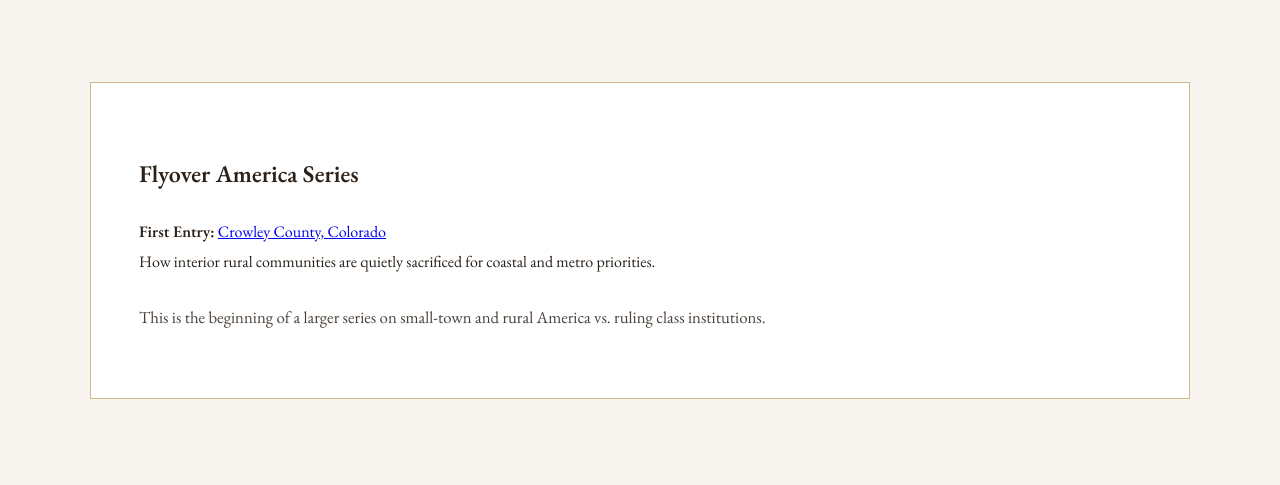
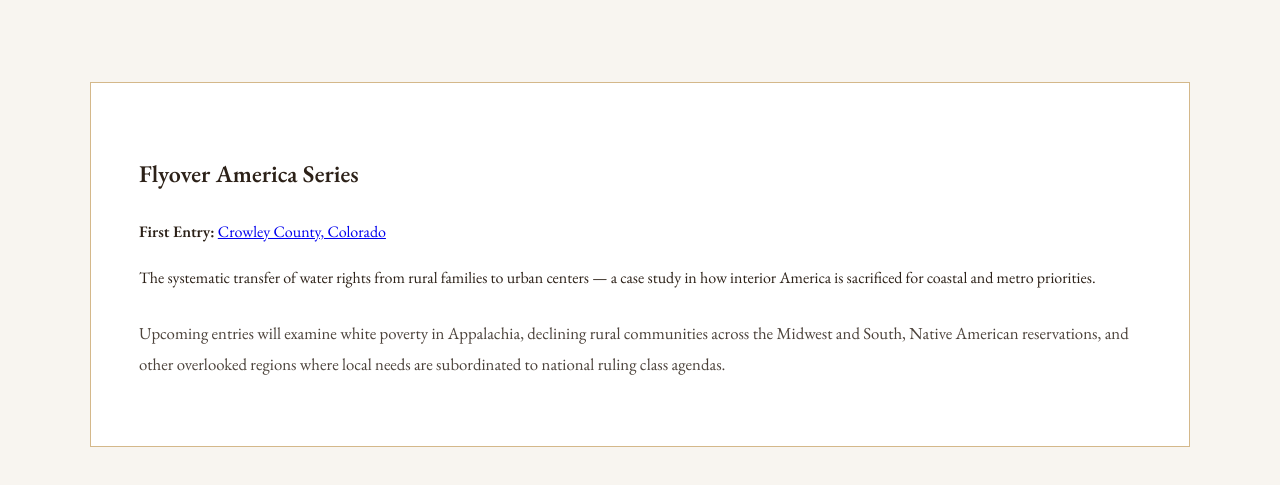
Before and after one commit to johnrspivey/therulingclassreport.com, a plain HTML site: page index.html in a window 1280 px wide. Shown: the part 686-1171 px from the top of the page. Drawn offline with nearby package versions, Linux system fonts and the light colour scheme.

Commit message:
Update homepage - Crowley County as first in Flyover America series

```diff
--- a/index.html
+++ b/index.html
@@ -34,9 +34,9 @@
     <div class="container">
         <div class="card">
             <h2>Flyover America Series</h2>
-            <p><strong>First Entry:</strong> <a href="crowley-county.html">Crowley County, Colorado</a><br>
-            How interior rural communities are quietly sacrificed for coastal and metro priorities.</p>
-            <p style="margin-top:1.5rem; font-size:1.05rem; opacity:0.85;">This is the beginning of a larger series on small-town and rural America vs. ruling class institutions.</p>
+            <p><strong>First Entry:</strong> <a href="crowley-county.html">Crowley County, Colorado</a></p>
+            <p>The systematic transfer of water rights from rural families to urban centers — a case study in how interior America is sacrificed for coastal and metro priorities.</p>
+            <p style="margin-top:1.5rem; font-size:1.05rem; opacity:0.85;">Upcoming entries will examine white poverty in Appalachia, declining rural communities across the Midwest and South, Native American reservations, and other overlooked regions where local needs are subordinated to national ruling class agendas.</p>
         </div>
     </div>
 </body>
```
